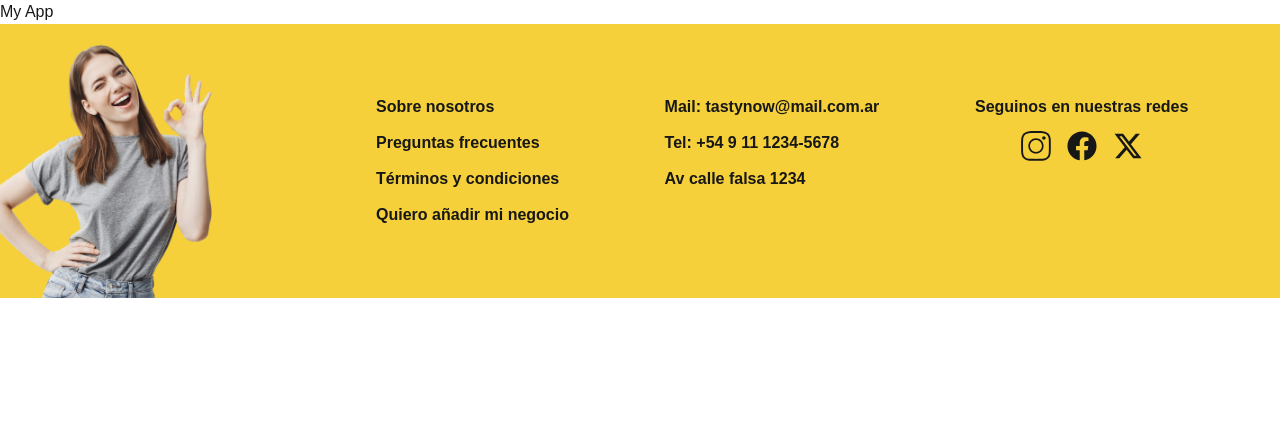
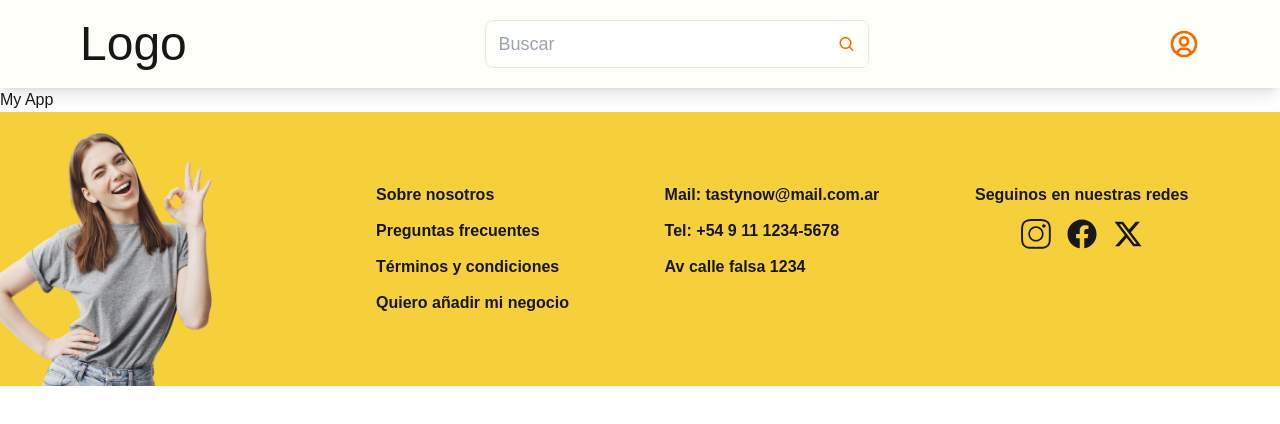
Before and after one commit to No-Country-simulation/s18-26-t-js, a Next.js app: page / in a window 1280 px wide. Shown: the top 424 px of the page. Built offline with nearby package versions, Linux system fonts and the light colour scheme.

Commit message:
create header

```diff
--- a/src/app/layout.tsx
+++ b/src/app/layout.tsx
@@ -2,6 +2,7 @@ import type { Metadata } from 'next';
 import localFont from 'next/font/local';
 import './globals.css';
 import Footer from '@/components/Footer';
+import Header from '@/components/Header';
 
 const geistSans = localFont({
   src: './fonts/GeistVF.woff',
@@ -29,6 +30,7 @@ export default function RootLayout({
       <body
         className={`${geistSans.variable} ${geistMono.variable} antialiased`}
       >
+        <Header />
         {children}
 
         <Footer />
--- /dev/null
+++ b/src/components/Header.tsx
@@ -0,0 +1,28 @@
+import { BiSearch, BiUserCircle } from 'react-icons/bi';
+
+export default function Header() {
+  return (
+    <header className='grid grid-flow-col py-5 md:px-20 sm:px-10 px-2 bg-[#FFFFFA] shadow-lg gap-2'>
+      <div>
+        <picture className='sm:text-5xl text-2xl'>Logo</picture>
+      </div>
+      <div className='flex justify-center'>
+        <div className='border rounded-lg px-3 py-1 flex w-full max-w-sm items-center'>
+          <input
+            type='text'
+            placeholder='Buscar'
+            className='w-full focus-within:outline-none text-black text-lg h-full'
+          />
+          <BiSearch className='ml-auto' color='#FB6800' size={19} />
+        </div>
+      </div>
+      <div className='flex justify-end items-center'>
+        <BiUserCircle
+          color='#FB6800'
+          size={32}
+          className='hover:cursor-pointer'
+        />
+      </div>
+    </header>
+  );
+}
```
